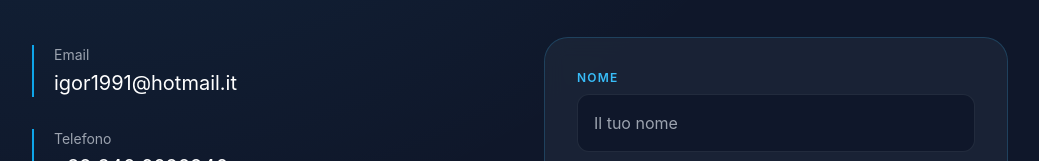
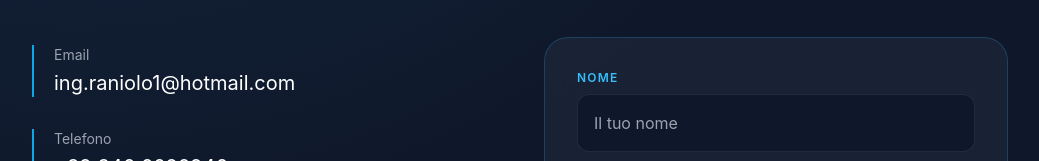
Before and after one commit to ranioloigor-dot/mio-portfolio, a plain HTML site: page index.html in a window 1280 px wide. Shown: the part 2099-2260 px from the top of the page, without its empty margins (120-1159 px from the left). Drawn offline with nearby package versions, Linux system fonts and the light colour scheme.

Commit message:
Update index.html

```diff
--- a/index.html
+++ b/index.html
@@ -126,7 +126,7 @@
                 <div class="space-y-8 mt-2">
                     <div class="border-l-2 border-sky-500 pl-5">
                         <p class="text-sm text-gray-400 mb-1">Email</p>
-                        <a href="mailto:igor1991@hotmail.it" class="text-xl text-white hover:text-sky-400 transition">igor1991@hotmail.it</a>
+                        <a href="mailto:ing.raniolo1@hotmail.com" class="text-xl text-white hover:text-sky-400 transition">ing.raniolo1@hotmail.com</a>
                     </div>
                     <div class="border-l-2 border-sky-500 pl-5">
                         <p class="text-sm text-gray-400 mb-1">Telefono</p>
```
